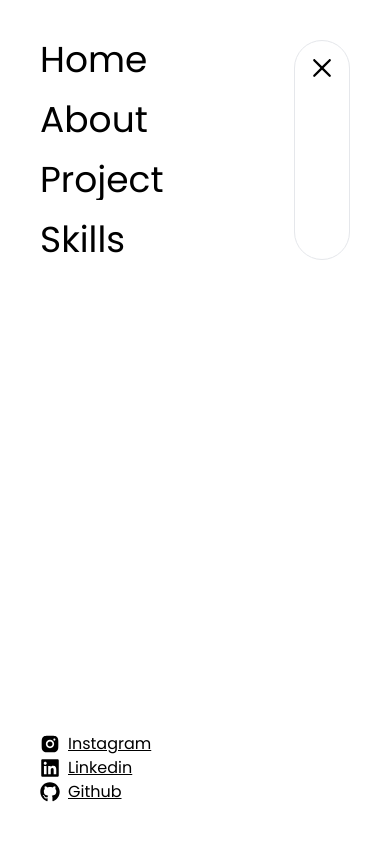
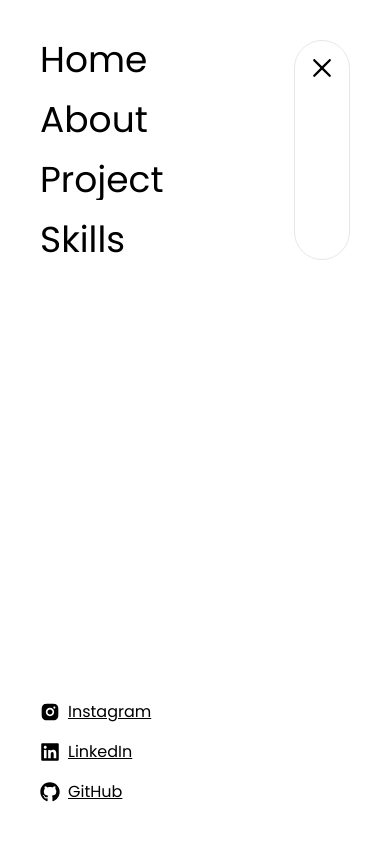
Before and after one commit to PrayogaAjityaSetiawan/MyPortofolio, a React (Vite) app: page / in a window 390 px wide. Both pictures are taken after a click on the element 343 px from the left and 43 px from the top of the page. Shown: the top 844 px of the page. Built offline with nearby package versions, Linux system fonts and the light colour scheme.

Commit message:
update navbar

```diff
--- a/src/App.jsx
+++ b/src/App.jsx
@@ -1,4 +1,3 @@
-// import About from "./components/About"
 import LandingPage from "./components/LandingPage"
 import Navbar from "./components/Navbar";
 import LocomotiveScroll from 'locomotive-scroll';
@@ -13,7 +12,7 @@ function App() {
   const locomotiveScroll = new LocomotiveScroll();
 
   return (
-    <div className="w-full h-min-screen bg-zinc-900 text-white">
+    <div className="w-full h-min-[100vh]  bg-zinc-900 text-white">
       <Navbar/>
       <LandingPage/>
       <Skills/>
--- a/src/components/MobileNavbar.jsx
+++ b/src/components/MobileNavbar.jsx
@@ -1,51 +1,71 @@
 import { motion } from "framer-motion";
 import { RxCross2 } from "react-icons/rx";
 import { RiInstagramFill } from "react-icons/ri";
-import { FaLinkedin } from "react-icons/fa6";
-import { FaGithub } from "react-icons/fa";
+import { FaLinkedin, FaGithub } from "react-icons/fa6";
 
+const MobileNavbar = ({ onClose }) => {
+    const links = [
+        { name: "Home", path: "/" },
+        { name: "About", path: "/about" },
+        { name: "Project", path: "/projects" },
+        { name: "Skills", path: "/skills" },
+    ];
 
-const MobileNavbar = () => {
+    const socialLinks = [
+        { name: "Instagram", icon: RiInstagramFill, url: "https://www.instagram.com" },
+        { name: "LinkedIn", icon: FaLinkedin, url: "https://www.linkedin.com" },
+        { name: "GitHub", icon: FaGithub, url: "https://www.github.com" },
+    ];
 
     return (
-        <motion.div initial={{y:-100}} animate={{y:0 }} transition={{duration: 0.5}} className="md:hidden h-[100vh] right-0 top-0  w-full absolute bg-white">
-            <div className="flex flex-col justify-between h-full p-10">
-            <div className="flex justify-between ">
-                <div className="flex flex-col  text-black  gap-5">
-                    <div className="overflow-hidden">
-                        <motion.a initial={{y : "100%"}} animate={{y : "0"}} transition={{duration : 0.1, type : "spring", stiffness : 75} }  className="text-4xl font-Primary" href="">Home</motion.a>
+        <motion.div
+            initial={{ y: -100 }}
+            animate={{ y: 0 }}
+            transition={{ duration: 0.5 }}
+            className="md:hidden h-[100vh] right-0 top-0 w-full absolute bg-white p-10 z-50"
+        >
+            <div className="flex flex-col justify-between h-full">
+                <div className="flex justify-between">
+                    <div className="flex flex-col text-black gap-5">
+                        {links.map((link, index) => (
+                            <div key={link.name} className="overflow-hidden">
+                                <motion.a
+                                    initial={{ y: "100%" }}
+                                    animate={{ y: "0" }}
+                                    transition={{ duration: 0.1 * (index + 1), type: "spring", stiffness: 75 }}
+                                    className="text-4xl font-Primary"
+                                    href={link.path}
+                                    onClick={onClose}
+                                >
+                                    {link.name}
+                                </motion.a>
+                            </div>
+                        ))}
                     </div>
-                    <div className="overflow-hidden ">
-                        <motion.a initial = {{y: "100%"}} animate ={{y: "0"}} className="text-4xl font-Primary" href="">About</motion.a>
-                    </div>
-                    <div className="overflow-hidden">
-                        <motion.a initial = {{y: 100}} animate ={{y: 0}} className="text-4xl font-Primary" href="">Project</motion.a>
-                    </div>
-                    <div className="overflow-hidden">
-                        <motion.a initial = {{y: 100}} animate ={{y: 0}} className="text-4xl font-Primary" href="">Skills</motion.a>
+                    <div
+                        className="text-black p-3 border-[1.5px] rounded-full cursor-pointer"
+                        onClick={onClose}
+                    >
+                        <RxCross2 size={30} aria-label="Close Menu" />
                     </div>
                 </div>
-                <div className="text-black p-3 border-[1.5px] rounded-full">
-                    <RxCross2 size={30}/>
+                <div className="flex flex-col gap-4">
+                    {socialLinks.map((social) => (
+                        <a
+                            key={social.name}
+                            href={social.url}
+                            target="_blank"
+                            rel="noopener noreferrer"
+                            className="flex items-center gap-2 text-black"
+                        >
+                            <social.icon size={20} aria-label={social.name} />
+                            <h1 className="underline capitalize">{social.name}</h1>
+                        </a>
+                    ))}
                 </div>
             </div>
-            <div>
-                <div className="flex items-center gap-2 text-black">
-                    < RiInstagramFill size={20} />
-                    <h1 className=" underline capitalize">instagram</h1>
-                </div>
-                <div className="flex items-center gap-2 text-black">
-                    <FaLinkedin size={20} />
-                    <h1 className=" underline capitalize">linkedin</h1>
-                </div>
-                <div className="flex items-center gap-2 text-black">
-                    <FaGithub size={20}/>
-                    <h1 className=" underline capitalize">github</h1>
-                </div>
-            </div>
-            </div>
         </motion.div>
-    )
-}
+    );
+};
 
 export default MobileNavbar;
--- a/src/components/Navbar.jsx
+++ b/src/components/Navbar.jsx
@@ -46,7 +46,7 @@ const Navbar = () => {
                 <IoMdMenu size={30} />
             </div>
             {open && (
-                <MobileNavbar />
+                <MobileNavbar onClose={() => setOpen(false)} />
             )}
             <div className="hidden md:flex items-cente gap-5">
             {pages.map((page) => {
```
